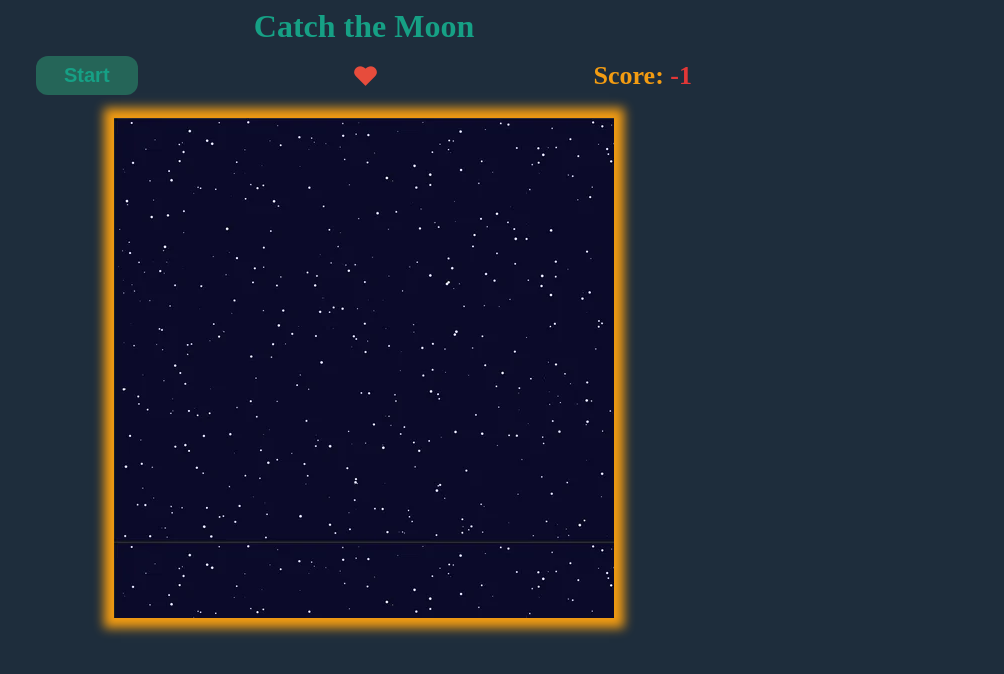
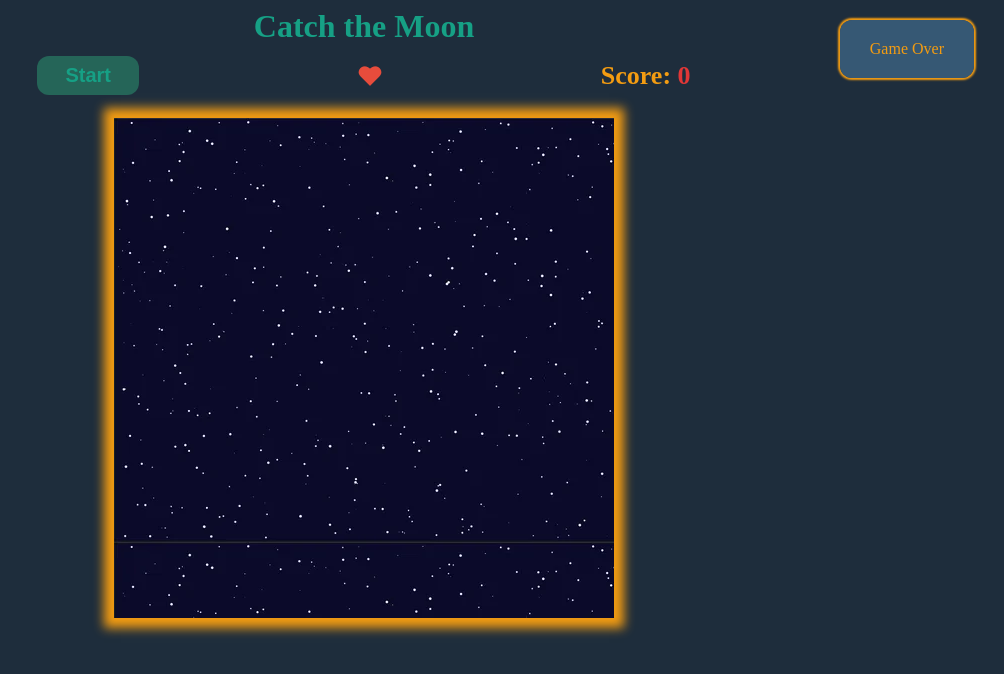
Before and after one commit to ikar-zindo/tel-ran, a plain HTML site: page FE/my-projects/work/12_05_2023/index.html in a window 1280 px wide. Both pictures are taken after a click on the element 640 px from the left and 368 px from the top of the page. Shown: the whole page, without its empty margins (276-1280 px from the left). Drawn offline with nearby package versions, Linux system fonts and the light colour scheme.

Commit message:
Summary session: Basic FE 12_05_23

```diff
--- a/FE/my-projects/work/12_05_2023/index.html
+++ b/FE/my-projects/work/12_05_2023/index.html
@@ -26,6 +26,11 @@
       </div>
    </div>
 
+   <div class="game-over">
+		<!-- Уведомление GameOver -->
+		<p class="game-over-text">Game Over</p>
+	</div>
+
    <script src="./script/script.js"></script>
 </body>
 
--- a/FE/my-projects/work/12_05_2023/script/script.js
+++ b/FE/my-projects/work/12_05_2023/script/script.js
@@ -1,5 +1,7 @@
 
 const count_score = document.querySelector("#count_score");
+const body = document.querySelector.body;
+const area = document.querySelector('#area');
 
 function start_game() {
    object.classList.toggle('start');
@@ -25,9 +27,20 @@ function miss(event) { // дойствие при промахивание
    if (event.target.id == "area") {
       score--;
       count_score.innerText = `${score}`;
+         if (score == -1) {
+            finish_game();
+         }
    }
+}
 
+function finish_game() {
+   const gameOver = document.querySelector(".game-over");
+   area.classList.add('finish');
+   object.classList.remove('start');
+   count_score.innerText = `0`;
+	gameOver.style.display = "block";
 }
+
 
 let score = 0; // очки
 let object = document.querySelector('#object'); // Ищем объект Луна
--- a/FE/my-projects/work/12_05_2023/style/style.css
+++ b/FE/my-projects/work/12_05_2023/style/style.css
@@ -97,6 +97,10 @@ header {
    animation-timing-function: linear; /*  плавное анимация */
 }
 
+#area.finish {
+   background-color: black;
+}
+
 /* анимация движения */
 @keyframes movement {
    to {
@@ -105,3 +109,20 @@ header {
       background-size: 80px 80px;
    }
 }
+
+
+/* Game Over */
+.game-over {
+	display: none;
+	position: absolute;
+	right: 30px;
+	top: 20px;
+	padding: 20px 30px;
+	border-radius: 12px;
+	background-color: rgba(60, 99, 130, .8);
+	box-shadow: 0px 0px 2px 2px rgb(243, 156, 18);
+}
+
+.game-over-text {
+	color: rgb(243, 156, 18);
+}
```
